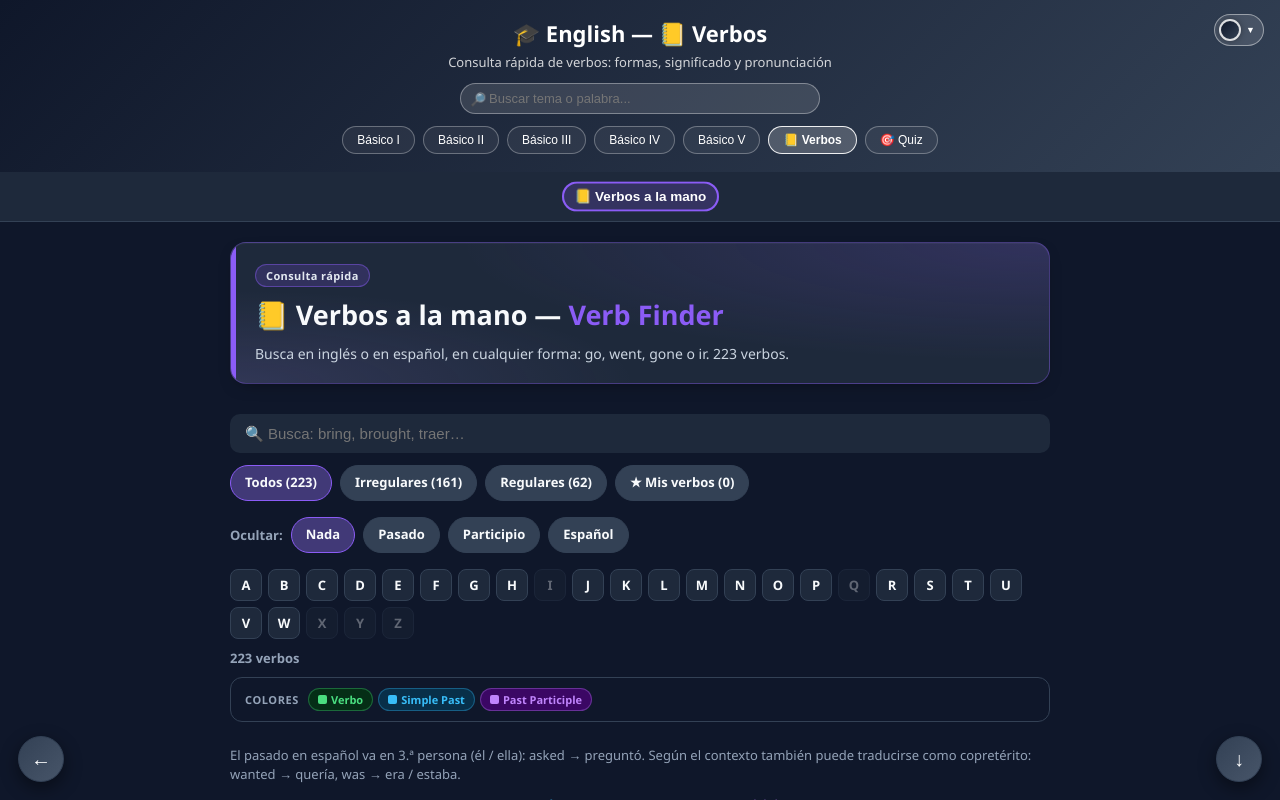
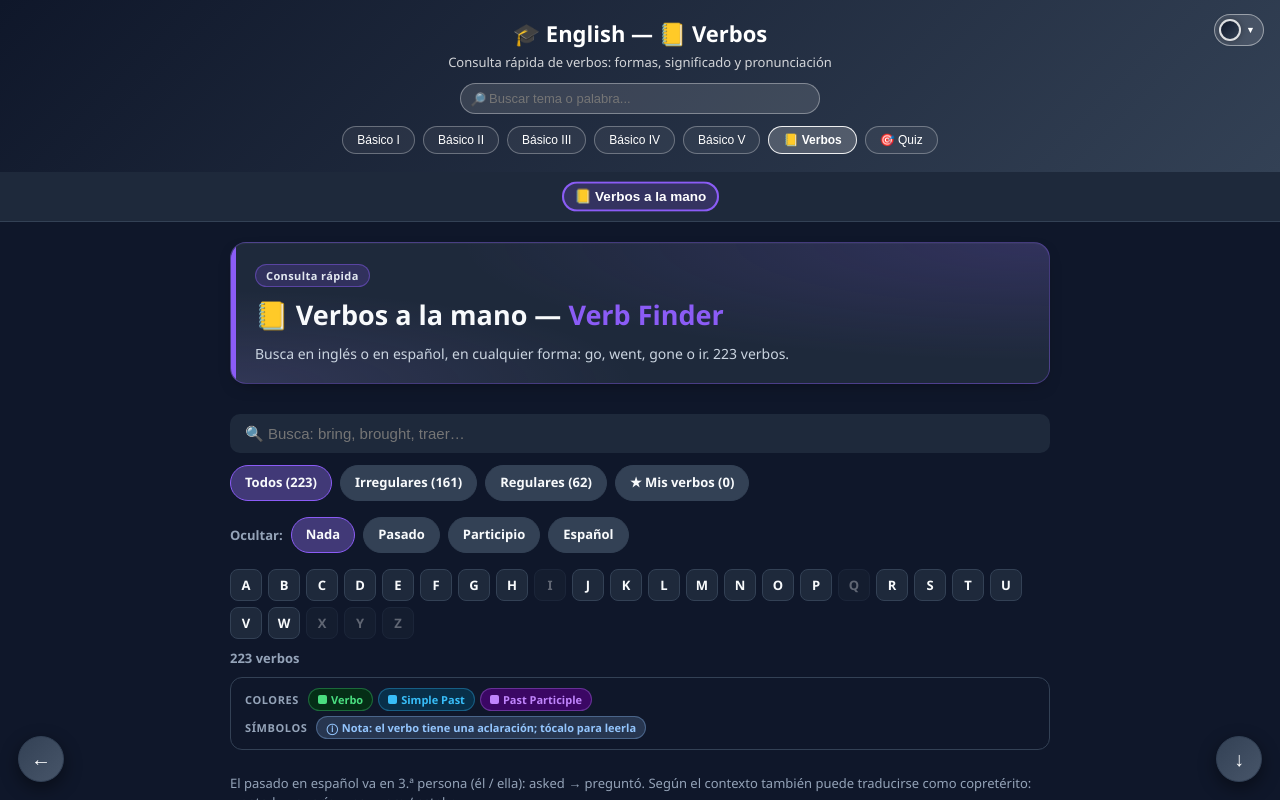
Before and after one commit to Octavillt/learninglesoivt, a React (Vite) app: page / in a window 1280 px wide. Both pictures are taken after a click on the button "📒 Verbos". Shown: the top 800 px of the page. Built offline with nearby package versions, Linux system fonts and the light colour scheme.

Commit message:
Recupera el ícono ⓘ de las notas y lo explica en la leyenda de Verbos a la mano.

```diff
--- a/src/components/Legend.jsx
+++ b/src/components/Legend.jsx
@@ -1,6 +1,15 @@
 import { C, LABELS } from "../styles/colors";
 
-export default function Legend({ roles }) {
+const ROW_LABEL = {
+  color: "var(--text-muted, #94a3b8)",
+  fontSize: "11px",
+  fontWeight: 700,
+  letterSpacing: "0.6px",
+  alignSelf: "center",
+  marginRight: "4px",
+};
+
+export default function Legend({ roles, symbols }) {
   return (
     <div style={{
       display: "flex", flexWrap: "wrap", gap: "5px",
@@ -8,7 +17,7 @@ export default function Legend({ roles }) {
       background: "var(--surface-deep, #0f172a)", borderRadius: "12px",
       border: "1px solid var(--border, #1e293b)",
     }}>
-      <span style={{ color: "var(--text-muted, #94a3b8)", fontSize: "11px", fontWeight: 700, letterSpacing: "0.6px", alignSelf: "center", marginRight: "4px" }}>
+      <span style={ROW_LABEL}>
         COLORES
       </span>
       {roles.map(r => (
@@ -21,6 +30,28 @@ export default function Legend({ roles }) {
           <span style={{ color: C[r].fg, fontSize: "11px", fontWeight: 700 }}>{LABELS[r]}</span>
         </span>
       ))}
+      {symbols?.length > 0 && (
+        <div style={{
+          display: "flex", flexWrap: "wrap", gap: "5px", alignItems: "center",
+          flexBasis: "100%", minWidth: 0,
+        }}>
+          <span style={ROW_LABEL}>
+            SÍMBOLOS
+          </span>
+          {symbols.map(symbol => (
+            <span key={`${symbol.icon} ${symbol.label}`} style={{
+              display: "inline-flex", alignItems: "center", gap: "4px",
+              maxWidth: "100%", minWidth: 0,
+              background: "color-mix(in srgb, var(--highlight, #93c5fd) 18%, var(--surface-deep, #0f172a))",
+              border: "1px solid color-mix(in srgb, var(--highlight, #93c5fd) 33%, transparent)",
+              borderRadius: "20px", padding: "3px 9px",
+            }}>
+              <span style={{ color: "var(--highlight, #93c5fd)", fontSize: "11px", fontWeight: 700, flexShrink: 0 }}>{symbol.icon}</span>
+              <span style={{ color: "var(--highlight, #93c5fd)", fontSize: "11px", fontWeight: 700 }}>{symbol.label}</span>
+            </span>
+          ))}
+        </div>
+      )}
     </div>
   );
 }
--- a/src/features/verbFinder/VerbFinderSection.jsx
+++ b/src/features/verbFinder/VerbFinderSection.jsx
@@ -144,9 +144,10 @@ function VerbCard({
                 aria-label={`Ver la nota de ${verb.base}`}
                 aria-expanded={open}
                 aria-controls={moreId}
+                title="Tiene una nota: tócalo para leerla"
                 onClick={onToggle}
               >
-                Nota
+                ⓘ
               </button>
             )}
           </div>
@@ -448,7 +449,10 @@ function VerbFinderSection({ highlightTerm, highlightSeq }) {
           )}
 
           <p className="vf-count" aria-live="polite">{countLabel(visible.length, query)}</p>
-          <Legend roles={["verb", "past", "participle"]} />
+          <Legend
+            roles={["verb", "past", "participle"]}
+            symbols={[{ icon: "ⓘ", label: "Nota: el verbo tiene una aclaración; tócalo para leerla" }]}
+          />
           <p className="vf-past-note" lang="es" data-search-skip>
             El pasado en español va en 3.ª persona (él / ella): <span lang="en">asked</span> → preguntó. Según el contexto también puede traducirse como copretérito: <span lang="en">wanted</span> → quería, <span lang="en">was</span> → era / estaba.
           </p>
--- a/src/features/verbFinder/verbFinder.css
+++ b/src/features/verbFinder/verbFinder.css
@@ -224,15 +224,19 @@
   flex: 0 0 auto;
   align-items: center;
   justify-content: center;
+  box-sizing: border-box;
+  width: 32px;
+  height: 32px;
+  min-width: 32px;
   min-height: 32px;
-  padding: 0 10px;
-  border: 1px solid var(--highlight, #93c5fd);
-  border-radius: 999px;
-  background: color-mix(in srgb, var(--highlight, #93c5fd) 16%, transparent);
+  padding: 0;
+  border: 0;
+  border-radius: 8px;
+  background: transparent;
   color: var(--highlight, #93c5fd);
   font: inherit;
-  font-size: 12px;
-  font-weight: 800;
+  font-size: 15px;
+  font-weight: 700;
   line-height: 1;
   cursor: pointer;
 }
```
